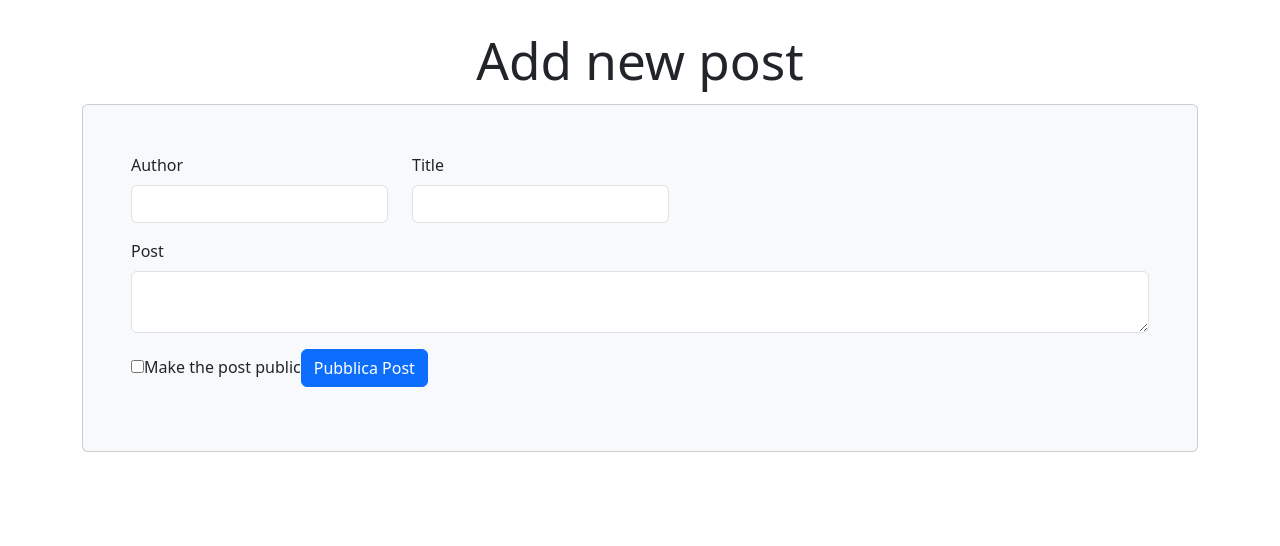
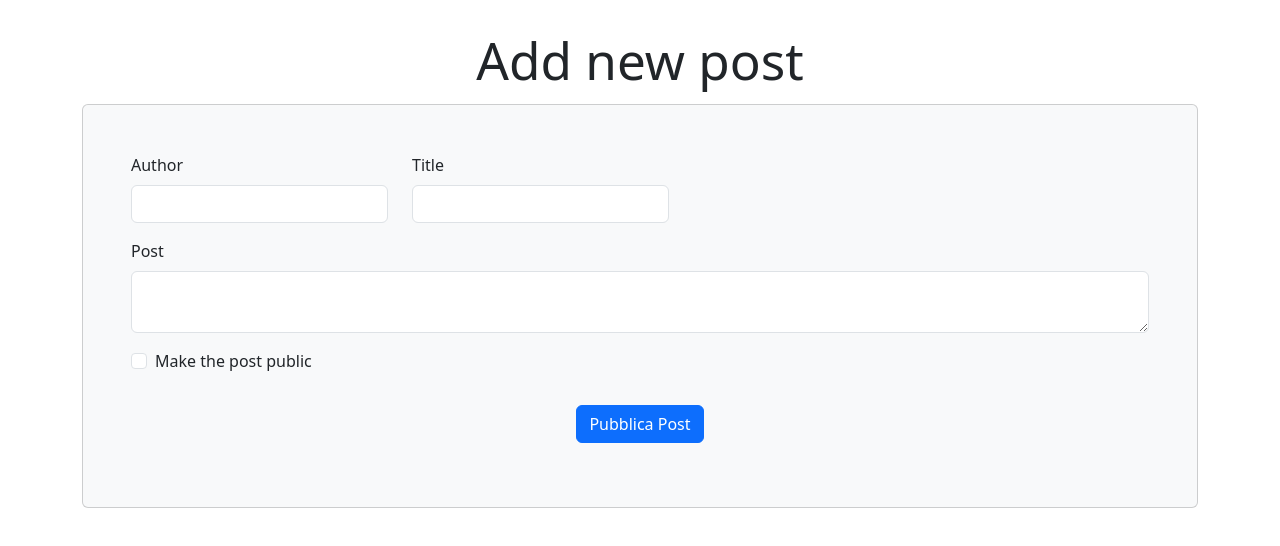
Before and after one commit to Salvo-Raia/react-post-form, a React (Vite) app: page / in a window 1280 px wide. Shown: the top 546 px of the page. Built offline with nearby package versions, Linux system fonts and the light colour scheme.

Commit message:
Minor fixes to checkbox

```diff
--- a/src/App.jsx
+++ b/src/App.jsx
@@ -56,10 +56,12 @@ export default function App() {
               <div className='post-input form-group mt-3 text-start'>
                 <label htmlFor="body" className='form-label'>Post</label>
                 <textarea name="body" value={formData.body} id="body" className='form-control' onChange={handleForm} />
-                <input type="checkbox" id='public' onChange={handleForm} checked={formData.public}/>
-                <label htmlFor="public">Make the post public</label>
+              </div>
+              <div className='form-check text-start my-3'>
+                <input type="checkbox" id='public' name='public' className='form-check-input' onChange={handleForm} checked={formData.public}/>
+                <label htmlFor="public" className='form-check-label'>Make the post public</label>
+              </div>
                 <button className='btn btn-primary my-3'>Pubblica Post</button>
-              </div>
           </div>
         </form>
     </div>
```
